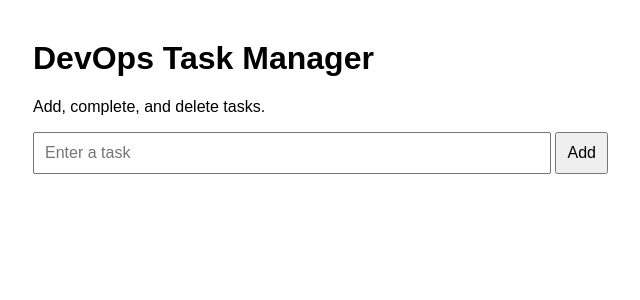
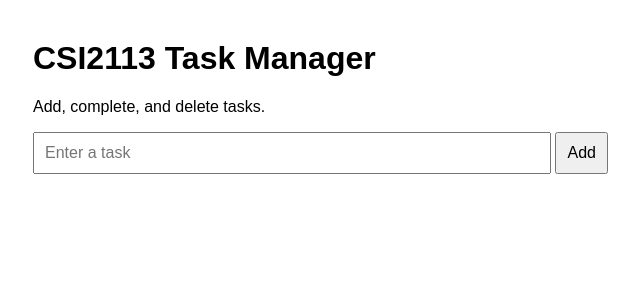
Before and after one commit to ishanomax33333333/csi2113-task-manager, a Flask app: page / in a window 1280 px wide. Shown: the top 300 px of the page, without its empty margins (227-867 px from the left). Run offline with Flask 3, Linux system fonts and the light colour scheme; data that the repository does not hold is empty.

Commit message:
feat: update task manager heading

```diff
--- a/templates/index.html
+++ b/templates/index.html
@@ -16,7 +16,7 @@
   </style>
 </head>
 <body>
-  <h1>DevOps Task Manager</h1>
+  <h1>CSI2113 Task Manager</h1>
   <p>Add, complete, and delete tasks.</p>
   <form id="task-form">
     <input id="title" placeholder="Enter a task" required maxlength="120">
```
